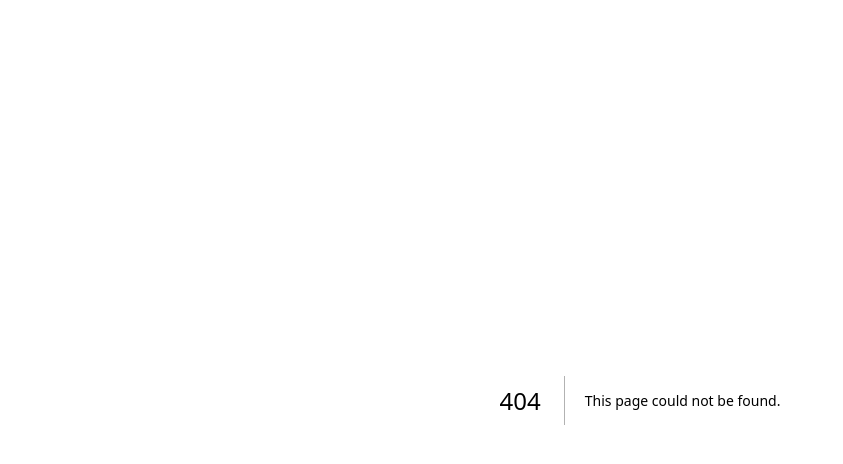
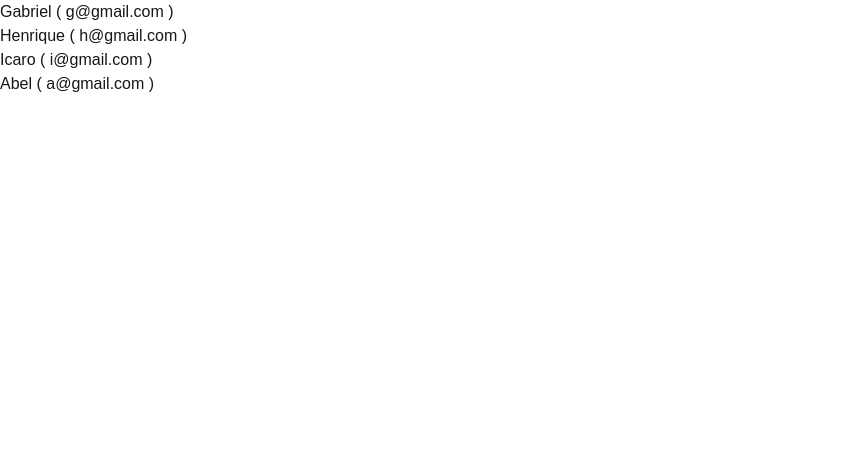
Before and after one commit to gabrielhdantaspimentel/Full-Stack-Web-com-Node-JavaScript-e-TypeScript, a Next.js app in the folder Section 30 - React/react-fundamentos/: page /fundamentos/5_listas in a window 1280 px wide. Before the commit this address had no page. Shown: the top 464 px of the page, without its empty margins (0-843 px from the left). Built offline with nearby package versions, Linux system fonts and the light colour scheme.

Commit message:
Aula 320 - Utilizando listas

```diff
--- /dev/null
+++ b/Section 30 - React/react-fundamentos/src/app/fundamentos/5_listas/page.tsx
@@ -0,0 +1,23 @@
+export default function Page(){
+
+        const users = [
+            {id: 1, name: "Gabriel", email: "g@gmail.com"},
+            {id: 2, name: "Henrique", email: "h@gmail.com"},
+            {id: 3, name: "Icaro", email: "i@gmail.com"},
+            {id: 4, name: "Abel", email: "a@gmail.com"},
+        ]
+
+        const list = users.map( user =>
+            <li key={user.id}>
+                {user.name} ( {user.email} )
+            </li>
+
+        )
+
+    return (
+        <ul>
+            {list}
+        </ul>
+    )
+
+}
```
